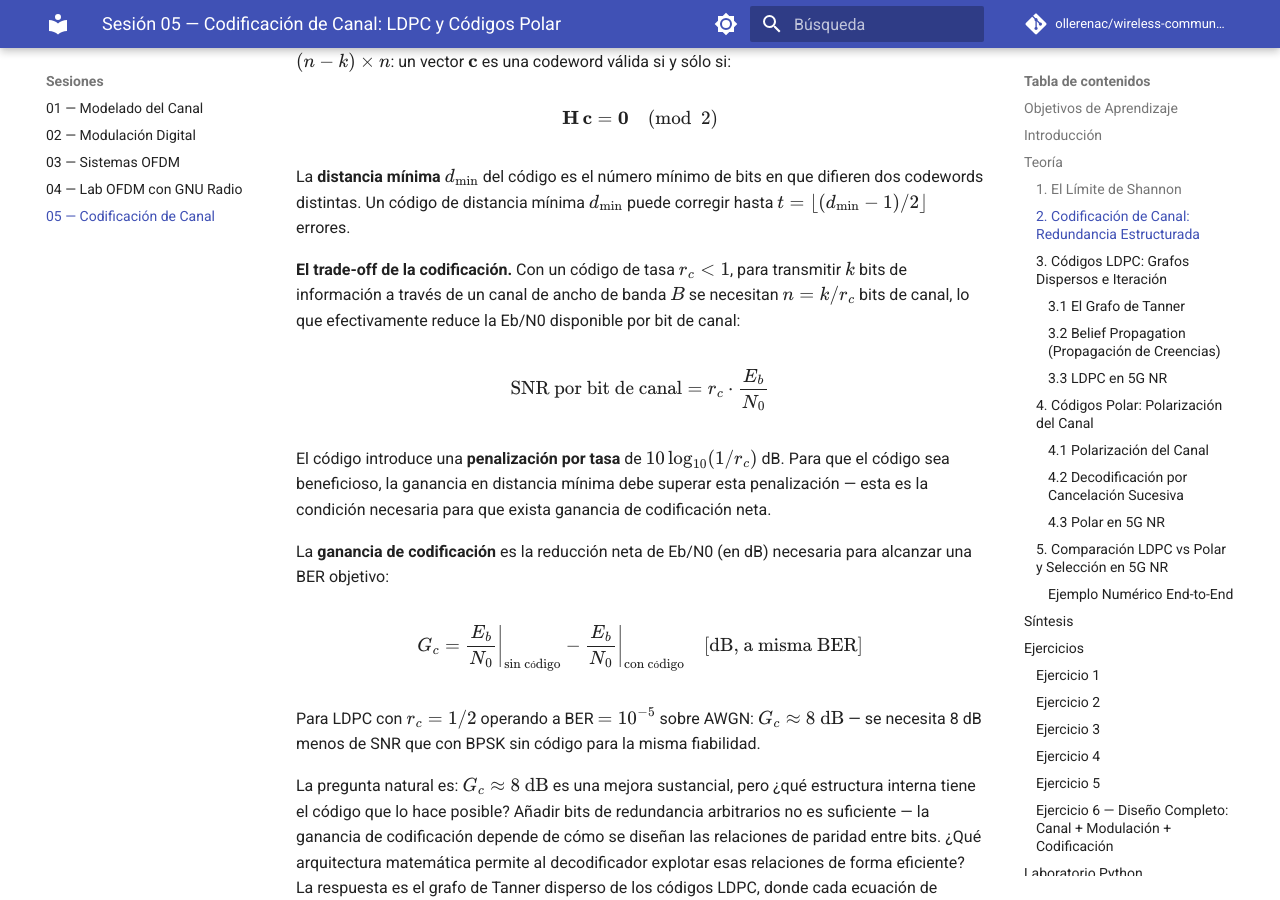
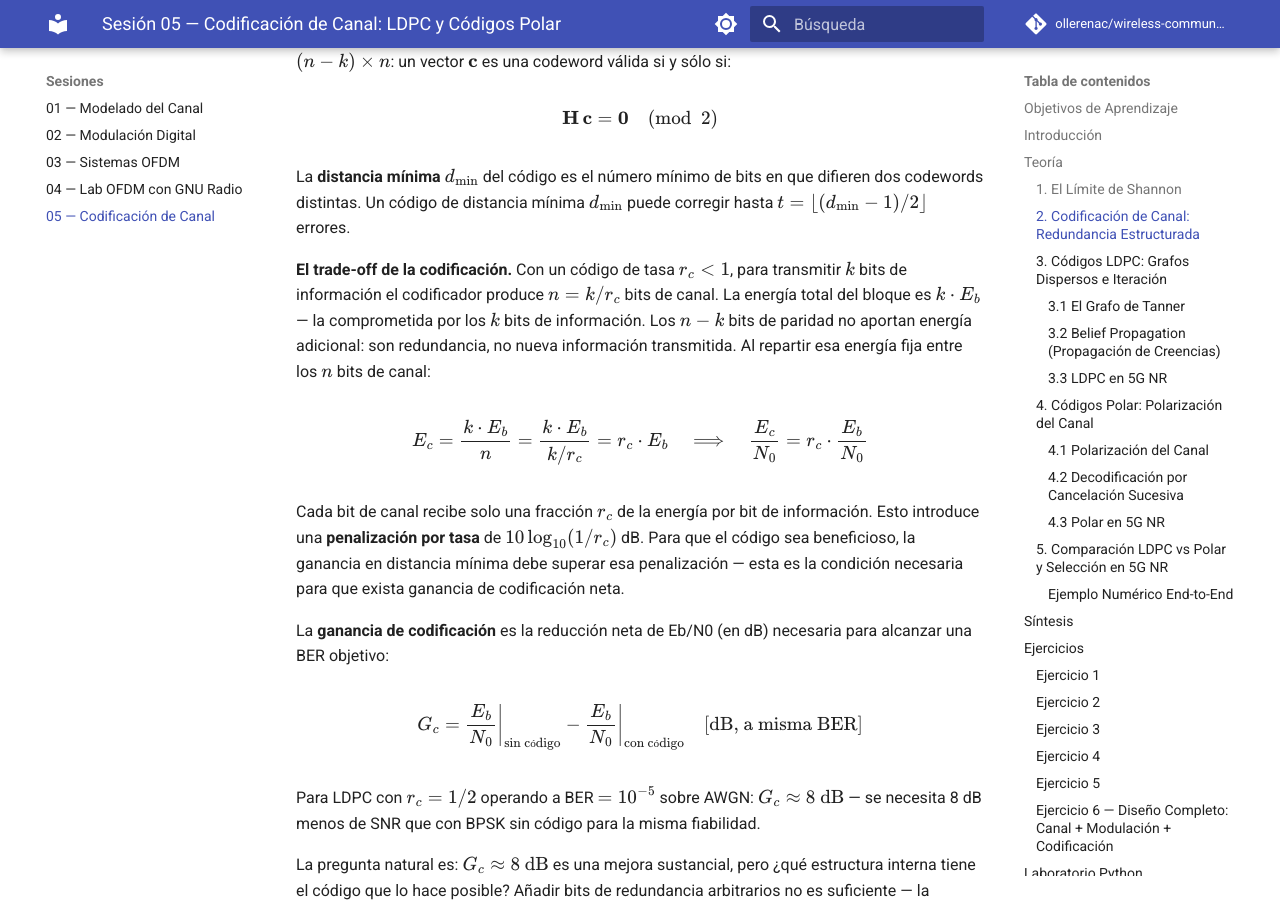
Before and after one commit to ollerenac/wireless-communication-systems, an MkDocs documentation site: the page built from docs/sessions/05-channel-coding/index.md, in a window 1280 px wide and 900 px high, scrolled down 3222 px. Built offline with MkDocs 1.6.1 and Material for MkDocs 9.7.7, drawn with Linux system fonts in a browser that asks for light colours; comment, search, counter and statistics services are not loaded.

Commit message:
fix(05): clarify §2 coding trade-off — derive Ec = rc·Eb from energy conservation
Replace the opaque "effectively reduces Eb/N0" sentence with an explicit derivation:
total block energy is k·Eb (information bits only); parity bits add no new energy;
spreading k·Eb over n = k/rc channel bits gives Ec = rc·Eb per channel bit.

Co-Authored-By: Claude Sonnet 4.6 <noreply@anthropic.com>

```diff
--- a/docs/sessions/05-channel-coding/index.md
+++ b/docs/sessions/05-channel-coding/index.md
@@ -89,11 +89,11 @@ $$\mathbf{H}\,\mathbf{c} = \mathbf{0} \pmod{2}$$
 
 La **distancia mínima** $d_{\min}$ del código es el número mínimo de bits en que difieren dos codewords distintas. Un código de distancia mínima $d_{\min}$ puede corregir hasta $t = \lfloor(d_{\min}-1)/2\rfloor$ errores.
 
-**El trade-off de la codificación.** Con un código de tasa $r_c < 1$, para transmitir $k$ bits de información a través de un canal de ancho de banda $B$ se necesitan $n = k/r_c$ bits de canal, lo que efectivamente reduce la Eb/N0 disponible por bit de canal:
+**El trade-off de la codificación.** Con un código de tasa $r_c < 1$, para transmitir $k$ bits de información el codificador produce $n = k/r_c$ bits de canal. La energía total del bloque es $k \cdot E_b$ — la comprometida por los $k$ bits de información. Los $n - k$ bits de paridad no aportan energía adicional: son redundancia, no nueva información transmitida. Al repartir esa energía fija entre los $n$ bits de canal:
 
-$$\text{SNR por bit de canal} = r_c \cdot \frac{E_b}{N_0}$$
+$$E_c = \frac{k \cdot E_b}{n} = \frac{k \cdot E_b}{k/r_c} = r_c \cdot E_b \quad \Longrightarrow \quad \frac{E_c}{N_0} = r_c \cdot \frac{E_b}{N_0}$$
 
-El código introduce una **penalización por tasa** de $10\log_{10}(1/r_c)$ dB. Para que el código sea beneficioso, la ganancia en distancia mínima debe superar esta penalización — esta es la condición necesaria para que exista ganancia de codificación neta.
+Cada bit de canal recibe solo una fracción $r_c$ de la energía por bit de información. Esto introduce una **penalización por tasa** de $10\log_{10}(1/r_c)$ dB. Para que el código sea beneficioso, la ganancia en distancia mínima debe superar esa penalización — esta es la condición necesaria para que exista ganancia de codificación neta.
 
 La **ganancia de codificación** es la reducción neta de Eb/N0 (en dB) necesaria para alcanzar una BER objetivo:
 
```
